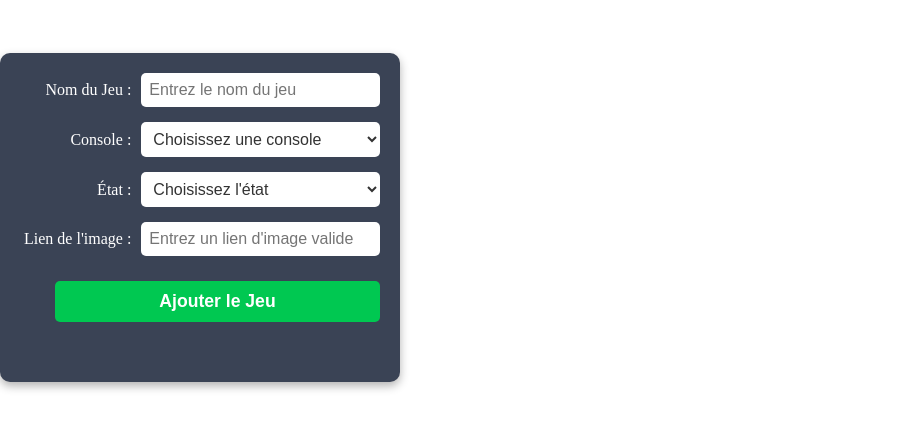
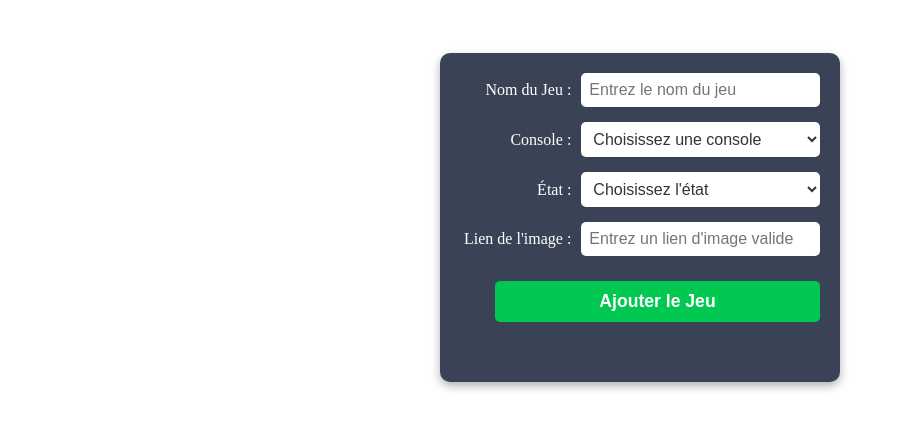
Before and after one commit to MrCostaud/GameLib, a PHP site: template vues/v_gestion_jeux.php in a window 1280 px wide. Shown: the part 119-548 px from the top of the page, without its empty margins (0-907 px from the left). Run offline with PHP 8.4, Linux system fonts and the light colour scheme; the template is opened without the code that fills it, so the values that code supplies are empty; the visitor is signed in with stand-in values (Sample User, id 1).

Commit message:
<insertion> : fix la form

```diff
--- a/vues/v_gestion_jeux.php
+++ b/vues/v_gestion_jeux.php
@@ -13,6 +13,13 @@ if ($_SERVER['REQUEST_METHOD'] === 'POST' && isset($_POST['jeu_id'])) {
 ?>
 <link href="includes/css/vues.css" rel="stylesheet">
 <style>
+
+.formJeux {
+    display: flex;
+    justify-content: center;
+    align-items: center;
+    margin: 0;
+}
 
 h1 {
     text-align: center;
@@ -109,6 +116,7 @@ button:hover {
 
 <body>
 <h1>Ajouter un Nouveau Jeu</h1>
+<div class="formJeux">
     <form action="index.php?uc=gestion&action=ajouterJeu" method="post">
         <div>
             <label for="nom">Nom du Jeu :</label>
@@ -144,4 +152,5 @@ button:hover {
             <button type="submit">Ajouter le Jeu</button>
         </div>
     </form>
+</div>
 </body>
```
Also changed, not shown: vues/v_gestion_amiibo.php (+9 -0 lines), vues/v_gestion_console.php (+9 -0 lines).
